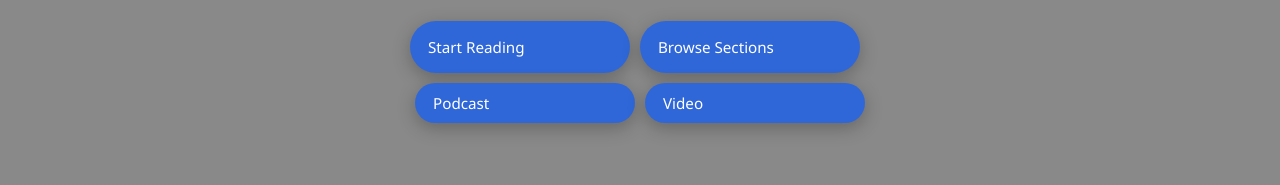
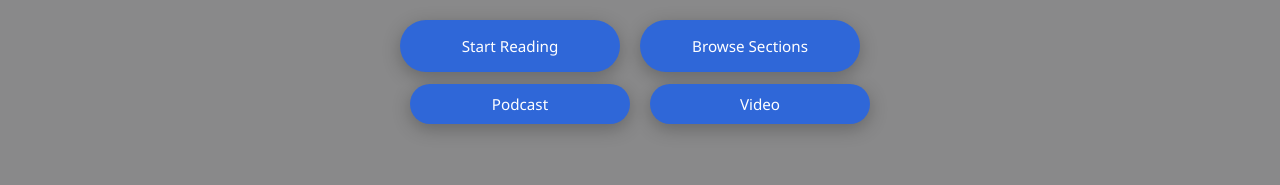
Before and after one commit to drs-az/TheJesusCode, a plain HTML site: page index.html in a window 1280 px wide. Shown: the part 251-436 px from the top of the page. Drawn offline with Linux system fonts and the light colour scheme.

Commit message:
Update index.html

```diff
--- a/index.html
+++ b/index.html
@@ -124,13 +124,16 @@
     }
 
     .hero-cta {
-        display: inline-flex;
-        gap: 10px;
-        flex-wrap: wrap;
-        justify-content: center;
+    display: flex;
+    flex-wrap: wrap;            /* allows wrapping */
+    justify-content: center;    /* centers both rows */
+    gap: 12px 20px;             /* top-bottom / left-right spacing */
+    margin-top: 24px;
 }
 
 .hero-cta button {
+    flex: 1 1 calc(50% - 20px); /* 2 buttons per row */
+    max-width: 220px;           /* keeps them from getting too wide */
     border: none;
     cursor: pointer;
     border-radius: 999px;
@@ -138,13 +141,11 @@
     font-size: 0.95rem;
     display: inline-flex;
     align-items: center;
+    justify-content: center;    /* centers text inside button */
     gap: 8px;
-        transition: transform 0.15s ease, box-shadow 0.15s ease, background 0.15s ease;
-    }
-
-.hero-cta button {
-    flex: 1 1 calc(50% - 20px);
-    max-width: 220px;
+    transition: transform 0.15s ease,
+                box-shadow 0.15s ease,
+                background 0.15s ease;
 }
 
     .btn-primary {
```
Lines whose indentation alone changed are shown as unchanged.
